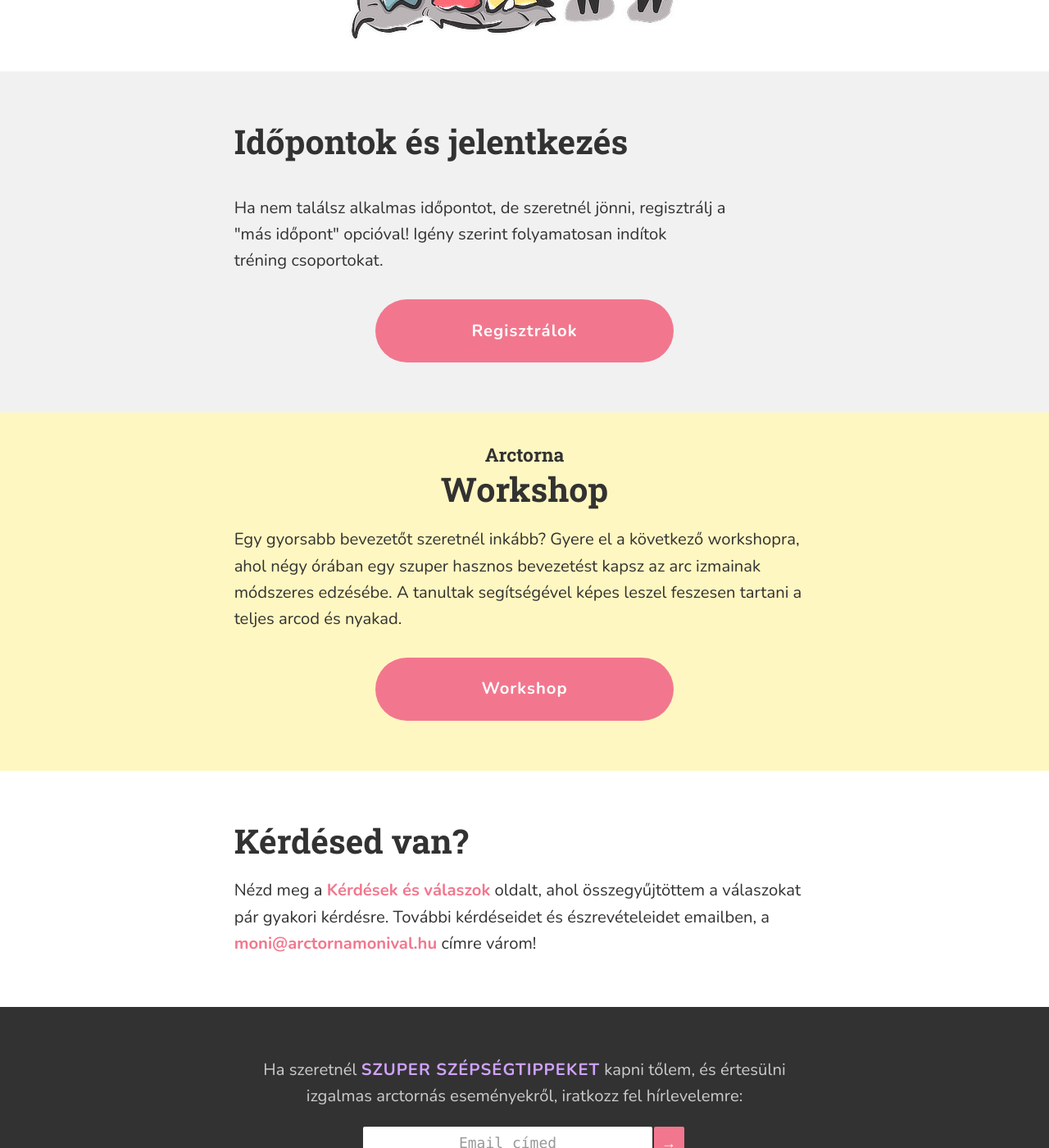
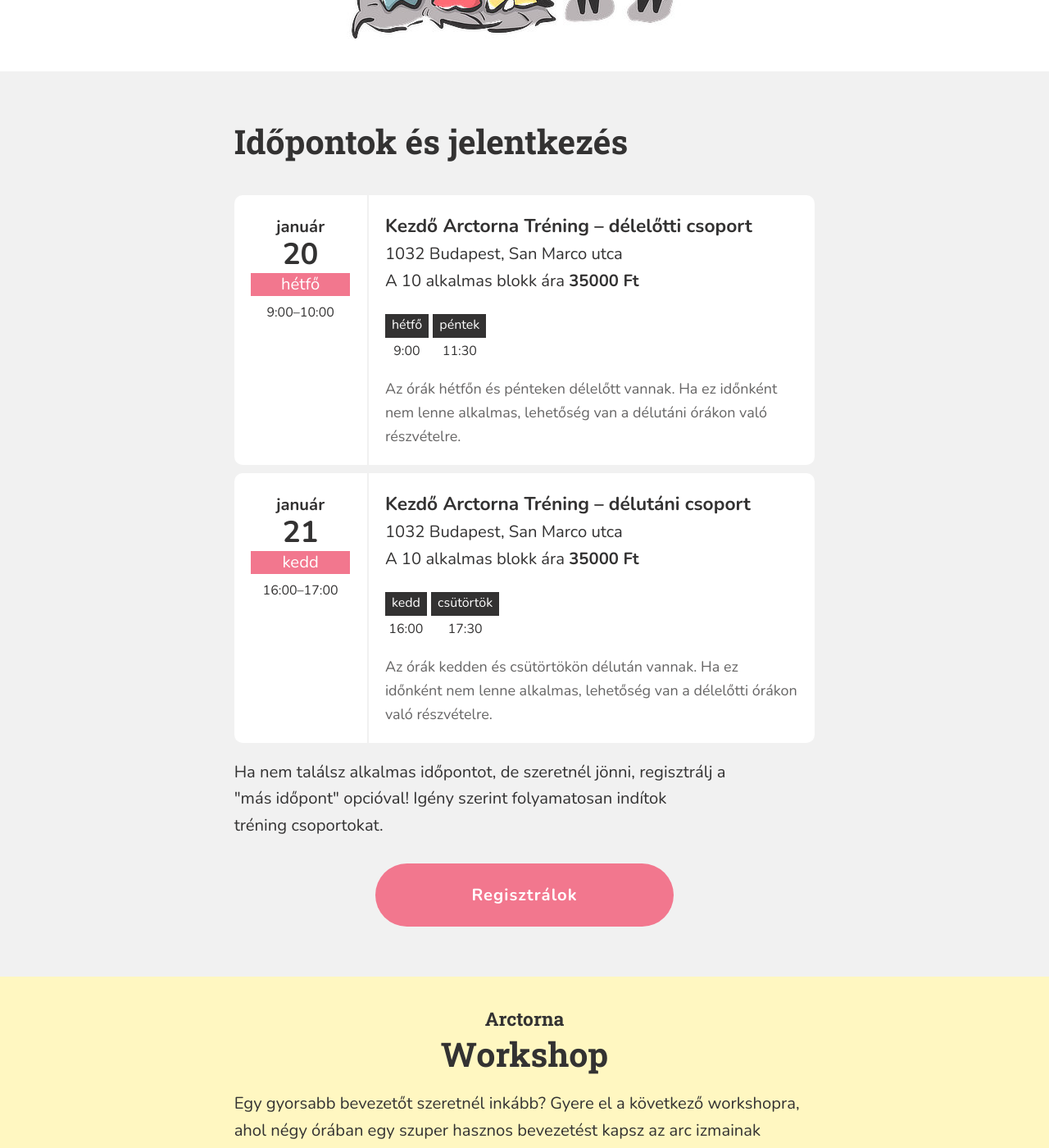
Before and after one commit to monikamudra/arctorna, a Jekyll site: the page built from trening.md, in a window 1280 px wide and 1400 px high, scrolled down 2317 px. Shown: the whole window at 82% size. Built offline with Jekyll 4.4.1, drawn with Linux system fonts in a browser that asks for light colours.

Commit message:
Update training events

```diff
--- a/_data/training.yaml
+++ b/_data/training.yaml
@@ -5,29 +5,29 @@ deposit: 10000
 private_price: 59000
 price_desc: A 10 alkalmas blokk ára
 events:
-  - date: 2019-9-10T09:30
-    start: "9:30"
-    end: "10:30"
-    full: true
+  - date: 2020-1-20T09:00
+    start: "9:00"
+    end: "10:00"
+    full: false
     title: Kezdő Arctorna Tréning – délelőtti&nbsp;csoport
     classes:
       -
-        day: kedd
-        time: "9:30"
+        day: hétfő
+        time: "9:00"
       -
-        day: csütörtök
-        time: "10:00"
+        day: péntek
+        time: "11:30"
     description: >-
-      Az órák kedden és csütörtökön délelőtt vannak. Ha ez időnként nem lenne
+      Az órák hétfőn és pénteken délelőtt vannak. Ha ez időnként nem lenne
       alkalmas, lehetőség van a délutáni órákon való részvételre.
-  - date: 2019-9-10T17:30
-    start: "17:30"
-    end: "18:30"
+  - date: 2020-1-21T16:00
+    start: "16:00"
+    end: "17:00"
     title: Kezdő Arctorna Tréning – délutáni&nbsp;csoport
     classes:
       -
         day: kedd
-        time: "17:30"
+        time: "16:00"
       -
         day: csütörtök
         time: "17:30"
```
